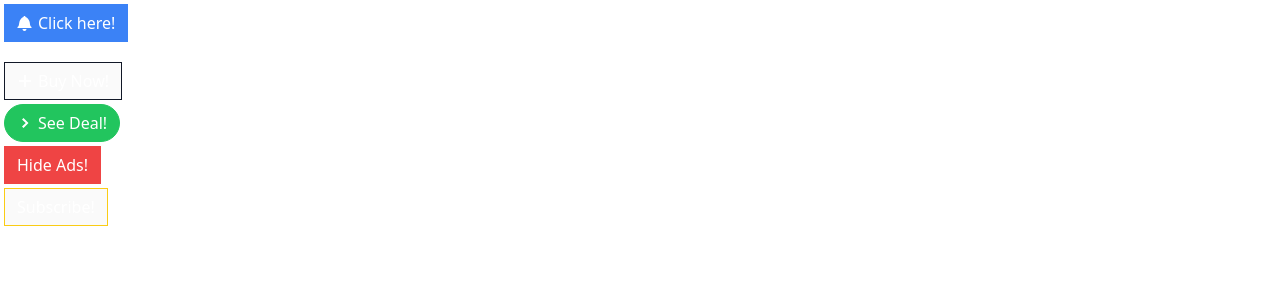
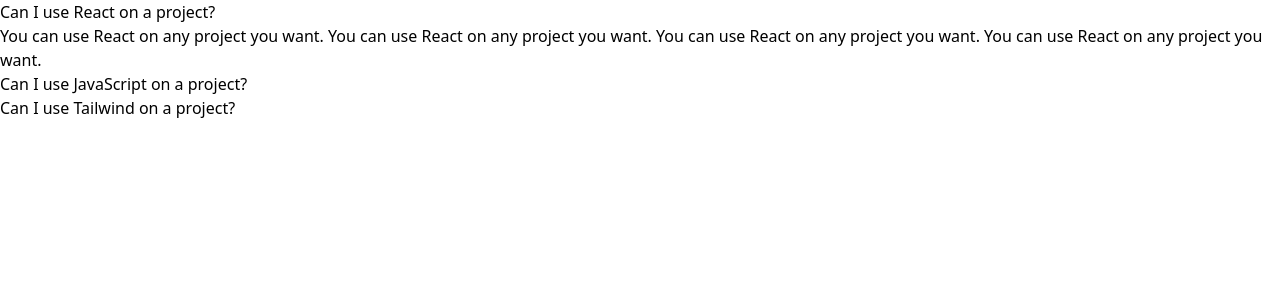
Before and after one commit to alinkarevutska/elements, a React (Create React App) app: page / in a window 1280 px wide. Shown: the top 300 px of the page. Built offline with nearby package versions, Linux system fonts and the light colour scheme.

Commit message:
changed structure & added Accordion component with conditional render

```diff
--- a/src/App.js
+++ b/src/App.js
@@ -1,40 +1,28 @@
-import Button from "./Button";
-import { GoBell, GoPlus, GoChevronRight} from "react-icons/go";
+import Button from "./components/Button";
+import Accordion from "./components/Accordion";
 
 function App() {
-  const handleClick = () => {
-    console.log('click!')
-  }
-  const onMouseEnter = () => {
-    console.log('mouse enter!')
-  }
+
+  const items = [
+    {
+      id: 'yfrdkg',
+      label: 'Can I use React on a project?',
+      content: 'You can use React on any project you want. You can use React on any project you want. You can use React on any project you want. You can use React on any project you want.'
+    },
+    {
+      id: '0978tfhdr',
+      label: 'Can I use JavaScript on a project?',
+      content: 'You can use JavaScript on any project you want. You can use JavaScript on any project you want. You can use JavaScript on any project you want. You can use JavaScript on any project you want.'
+    },
+    {
+      id: '096fdfjyrdsr',
+      label: 'Can I use Tailwind on a project?',
+      content: 'You can use Tailwind on any project you want. You can use Tailwind on any project you want. You can use Tailwind on any project you want. You can use Tailwind on any project you want.'
+    },
+  ]
+
   return (
-  <div className="App">
-    <div>
-    <Button primary onClick={handleClick} className="mb-5">
-      <GoBell/>
-      Click here!
-    </Button>
-    </div>
-    <div>
-    <Button secondary outline onMouseEnter={onMouseEnter}>
-      <GoPlus/>
-      Buy Now!
-    </Button>
-    </div>
-    <div>
-    <Button success rounded onMouseLeave={handleClick}>
-      <GoChevronRight/>
-      See Deal!
-    </Button>
-    </div>
-    <div>
-    <Button danger>Hide Ads!</Button>
-    </div>
-    <div>
-    <Button warning outline>Subscribe!</Button>
-    </div>
-  </div>
+  <Accordion items={items}/>
   );
 }
 
--- /dev/null
+++ b/src/components/Accordion.js
@@ -0,0 +1,20 @@
+import { useState } from "react";
+
+function Accordion({items}) {
+    const [expandedIndex, setExpandedIndex] = useState(0);
+
+    const renderedItems = items.map((item, index) => {
+        const isExpanded = index === expandedIndex;
+
+        return (
+            <div key={item.id}>
+                <div>{item.label}</div>
+               {isExpanded && <div>{item.content}</div>}
+            </div>
+        )
+    })
+
+    return <div>{renderedItems}</div>
+}
+
+export default Accordion;
--- a/src/Button.js
+++ b/src/components/Button.js
@@ -18,7 +18,7 @@
         'border-yellow-400 bg-yellow-400 text-white': warning,
         'border-red-500 bg-red-500 text-white': danger,
         'rounded-full': rounded,
-        'bg-zinc-50 outline-inherit text-gray-800': outline,
+        'bg-zinc-50 outline-inherit text-black': outline,
     });
 
     return (
--- /dev/null
+++ b/src/pages/ButtonPage.js
@@ -0,0 +1,41 @@
+import Button from "../components/Button";
+import { GoBell, GoPlus, GoChevronRight} from "react-icons/go";
+
+function ButtonPage() {
+  const handleClick = () => {
+    console.log('click!')
+  }
+  const onMouseEnter = () => {
+    console.log('mouse enter!')
+  }
+  return (
+  <div className="App">
+    <div>
+    <Button primary onClick={handleClick} className="mb-5">
+      <GoBell/>
+      Click here!
+    </Button>
+    </div>
+    <div>
+    <Button secondary outline onMouseEnter={onMouseEnter}>
+      <GoPlus/>
+      Buy Now!
+    </Button>
+    </div>
+    <div>
+    <Button success rounded onMouseLeave={handleClick}>
+      <GoChevronRight/>
+      See Deal!
+    </Button>
+    </div>
+    <div>
+    <Button danger>Hide Ads!</Button>
+    </div>
+    <div>
+    <Button warning outline>Subscribe!</Button>
+    </div>
+  </div>
+  );
+}
+
+export default ButtonPage;
```
